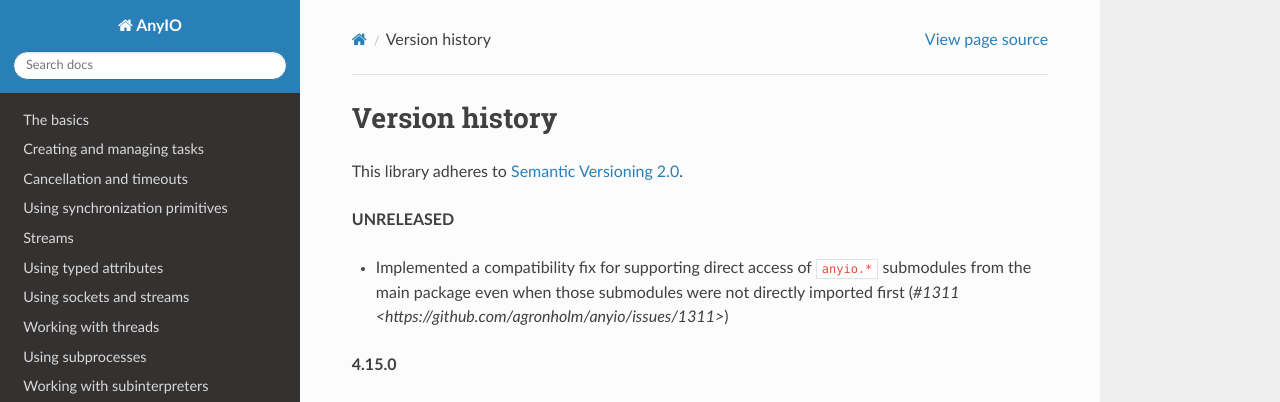
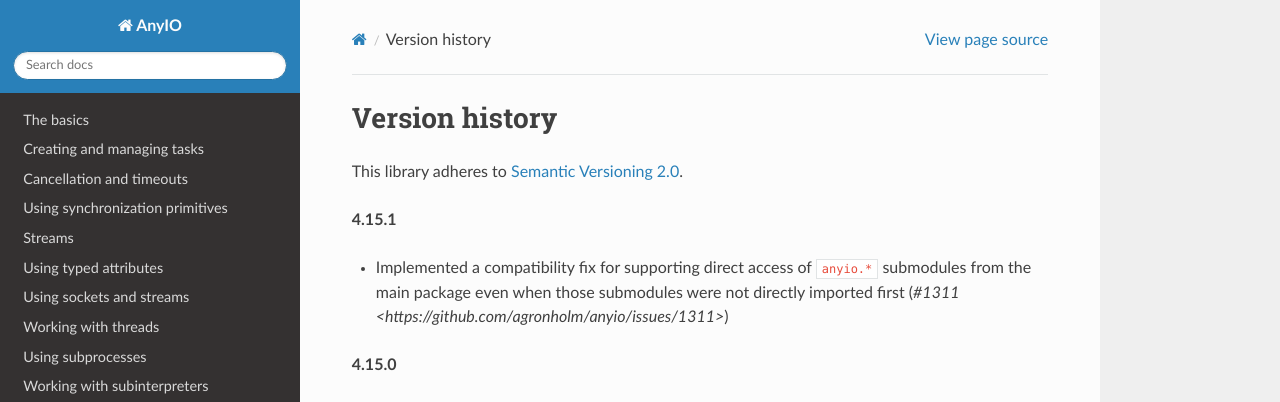
Before and after one commit to agronholm/anyio, a Sphinx documentation site: the page built from docs/versionhistory.rst, in a window 1280 px wide and 900 px high. Shown: the top 402 px of the window. Built offline with Sphinx 7.4.7 and the Read the Docs theme 3.1.0, drawn with Linux system fonts in a browser that asks for light colours; the version number could not be read and is left out.

Commit message:
Bumped up the version

```diff
--- a/docs/versionhistory.rst
+++ b/docs/versionhistory.rst
@@ -3,7 +3,7 @@ Version history
 
 This library adheres to `Semantic Versioning 2.0 <http://semver.org/>`_.
 
-**UNRELEASED**
+**4.15.1**
 
 - Implemented a compatibility fix for supporting direct access of ``anyio.*`` submodules
   from the main package even when those submodules were not directly imported first
```
